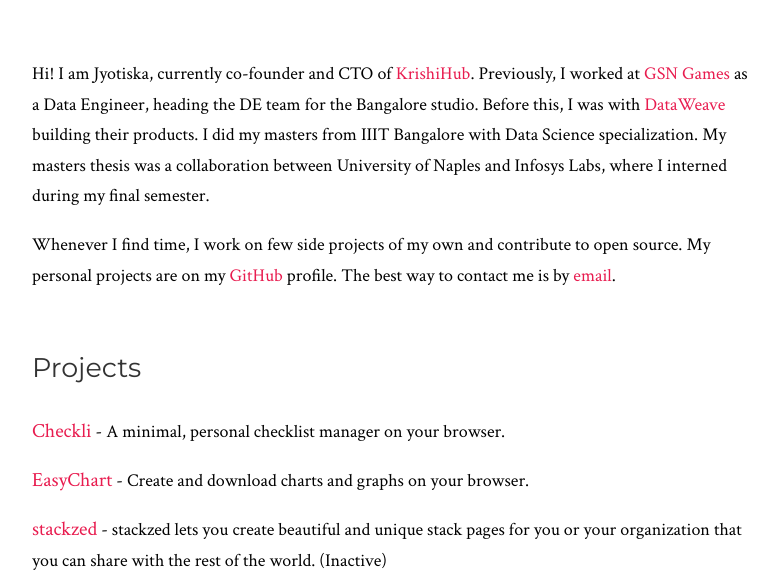
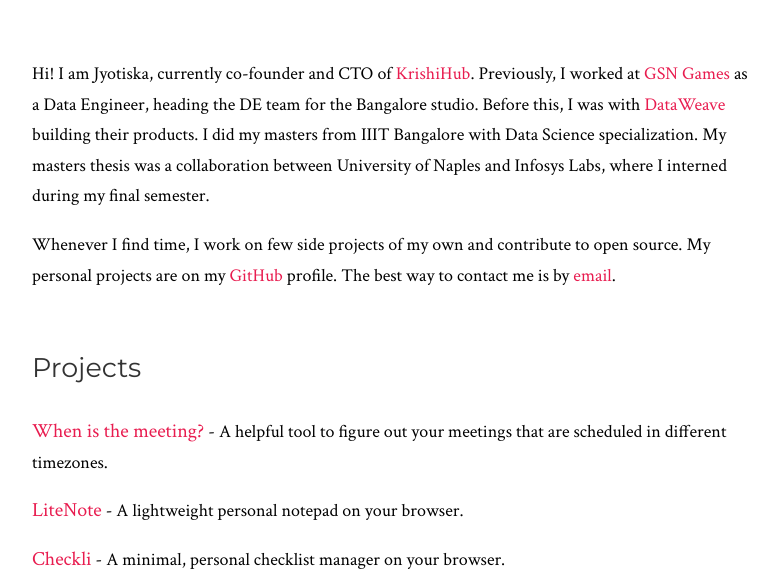
Before and after one commit to jyotiska/jyotiska.github.io, a plain HTML site: page index.html in a window 1280 px wide. Shown: the part 183-771 px from the top of the page, without its empty margins (248-1026 px from the left). Drawn offline with Linux system fonts and the light colour scheme.

Commit message:
added new projects

```diff
--- a/index.html
+++ b/index.html
@@ -113,6 +113,8 @@
 
             <h2>Projects</h2>
             <ul id="projects">
+                <li><a href="https://whenisthemeeting.netlify.app/">When is the meeting?</a> - A helpful tool to figure out your meetings that are scheduled in different timezones.</li>
+                <li><a href="https://jyotiska.github.io/notepad/">LiteNote</a> - A lightweight personal notepad on your browser.</li>
                 <li><a href="https://checkli.netlify.app/">Checkli</a> - A minimal, personal checklist manager on your browser.</li>
                 <li><a href="https://easychart.netlify.app/">EasyChart</a> - Create and download charts and graphs on your browser.</li>
                 <li><a href="#">stackzed</a> - stackzed lets you create beautiful and unique stack pages for you or your organization that you can share with the rest of the world. (Inactive)</li>
```
